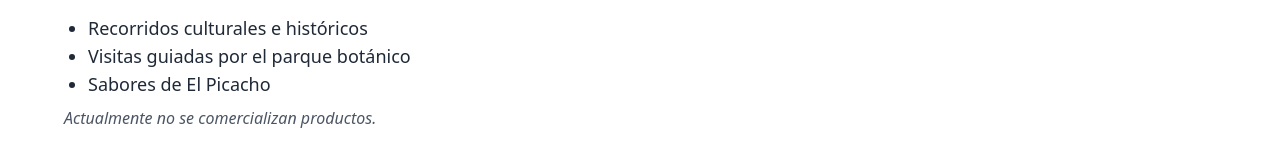
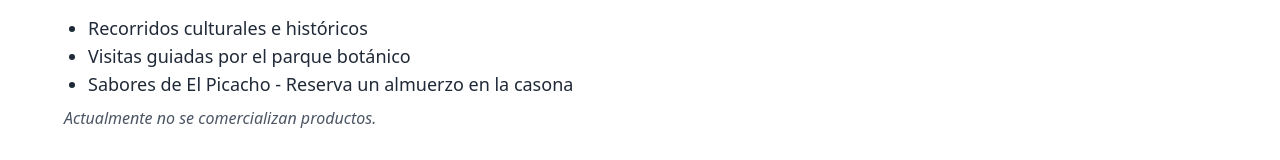
Before and after one commit to Algarrobal/el-picacho-landing, a React (Vite) app: page / in a window 1280 px wide. Shown: the part 3162-3322 px from the top of the page. Built offline with nearby package versions, Linux system fonts and the light colour scheme.

Commit message:
Update “Servicios” section to reflect current offerings

```diff
--- a/src/App.jsx
+++ b/src/App.jsx
@@ -21,7 +21,7 @@
       servicesList: [
           "Recorridos culturales e históricos",
           "Visitas guiadas por el parque botánico",
-          "Sabores de El Picacho"
+          "Sabores de El Picacho - Reserva un almuerzo en la casona"
       ],
       note: "Actualmente no se comercializan productos.",
       footer: "© El Picacho 2025 | Tarija, Bolivia"
@@ -43,7 +43,7 @@
       servicesList: [
         "Cultural and historical tours",
         "Guided walks through the botanical park",
-        "Flavors of El Picacho"
+        "Flavors of El Picacho - Savor a country meal at the manor house"
       ],
       note: "Currently no products are for sale.",
       footer: "© El Picacho 2025 | Tarija, Bolivia"
```
